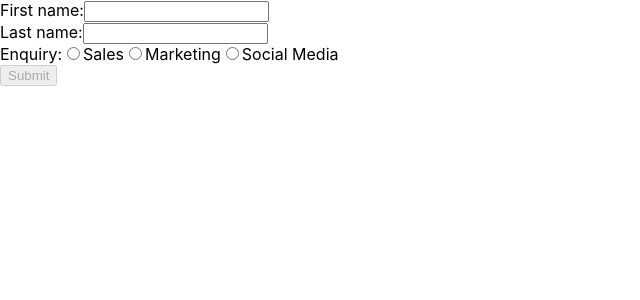
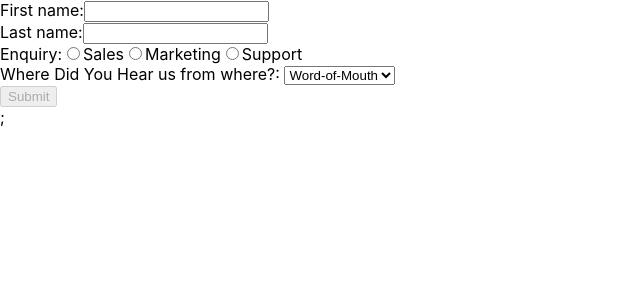
Before and after one commit to yeebryan/reactState, a React (Create React App) app in the folder react3/: page / in a window 1280 px wide. Shown: the top 300 px of the page, without its empty margins (0-640 px from the left). Built offline with nearby package versions, Linux system fonts and the light colour scheme.

Commit message:
update to contact form

```diff
--- a/react3/src/Contactform.js
+++ b/react3/src/Contactform.js
@@ -16,9 +16,10 @@ export default class ContactForm extends React.Component{
 state = {
 
 // create state variable
-firstName: "",
-lastName:"",
-enquiry: "",
+firstName: "", // text input
+lastName:"", // text input
+enquiry: "", // radio
+source: "", // dropdown list
 //prepare for our conditional rendering later
 // when the button is pressed
 btnPressed: false
@@ -60,11 +61,25 @@ updateEnquiry = (event) => {
     })
 }
 
+
+updateSource= (event) => {
+    this.setState({
+        source: event.target.value
+    })
+}
+
+// once user submitted form, set pressed status to true
 submit = () => {
     console.log('submitted');
-    alert(`Firstname: ${this.state.firstName} and Lastname: ${this.state.lastName} `);
+    //alert(`Firstname: ${this.state.firstName} and Lastname: ${this.state.lastName} `);
+    // change the state of the button using btnPressed
+    this.setState({
+        btnPressed: true
+    })
+
 }
 
+// conditional rendering to check if there's any value in our form
 // to check if button enable or not
 // just have to check if there is any value/state that is return to me
 checkIfDisabled(){
@@ -73,12 +88,38 @@ checkIfDisabled(){
     return !(
         this.state.firstName &&
         this.state.lastName &&
-        this.state.enquiry
+        this.state.enquiry &&
+        this.state.source
     )
 }
 //render always has return
 // returns JSX elements
 // JSX looks like HTML
+// summary of details will be show in renderSummary
+
+renderSummary(){
+    // only return the JSX only when the button is pressed
+    // display summary of info user keyed in
+    if(this.state.btnPressed){
+        // what we can return
+        return (
+            <React.Fragment>
+                <h2>Summary of Details</h2>
+            <ul>
+                <li>First name: {this.state.firstName}</li>
+                <li>Last name: {this.state.lastName}</li>
+                <li>Enquiry name: {this.state.enquiry}</li>
+                <li>Source name: {this.state.source}</li>
+            </ul>
+            </React.Fragment>
+        )
+    }
+}
+
+
+
+
+// RENDER CORNER //
 
 render(){
     // set up UI inside React Fragment
@@ -128,22 +169,33 @@ render(){
         onChange={this.updateEnquiry}
         />
         <label>Marketing</label>
-    {/* SOCIAL MEDIA */}
+    {/* SUPPORT */}
         <input type="radio"
-        value= "socialmedia"
+        value= "support"
         name="enquiry"
-        checked={this.state.enquiry === "socialmedia"}
+        checked={this.state.enquiry === "support"}
         onChange={this.updateEnquiry}
         />
-        <label>Social Media</label>
+        <label>Support</label>
+    </div>
+    {/* WHERE U HEAR US FROM */}
+    <div>
+        <label>Where Did You Hear us from where?: </label>
+          <select name="source" value={this.state.source}
+            onChange={this.updateSource}>
+            <option value="word-of-mouth">Word-of-Mouth</option>
+            <option value="Ads">Ads</option>
+            <option value="Social Media">Social Media</option>
+           <option value="Others">Others</option>
+          </select>
     </div>
     <div>
 
         {/* Important to have () in the function */}
     <button onClick={this.submit} disabled={this.checkIfDisabled()}>Submit</button>
     </div>
-
-
+    {/*putting the code below means it will appear below the button */}
+    {this.renderSummary()};
 
     </React.Fragment>
     );
```
